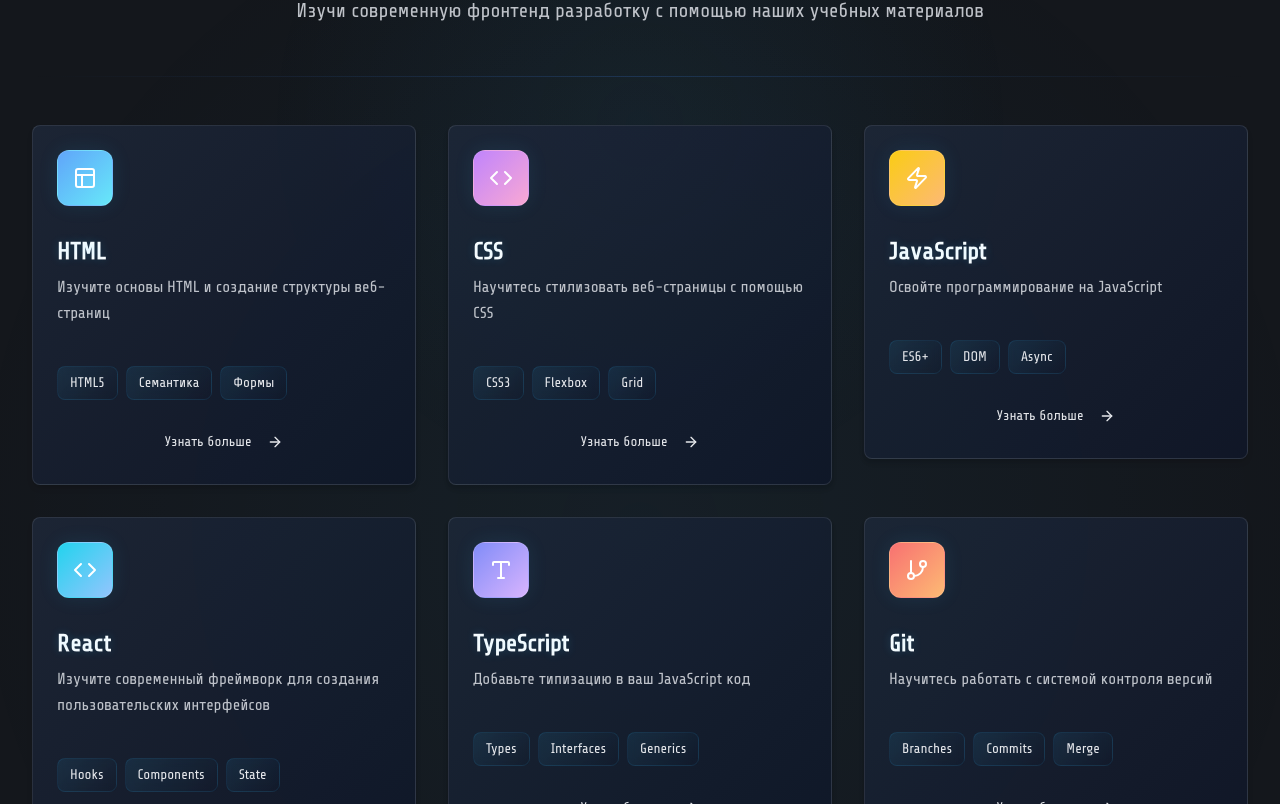
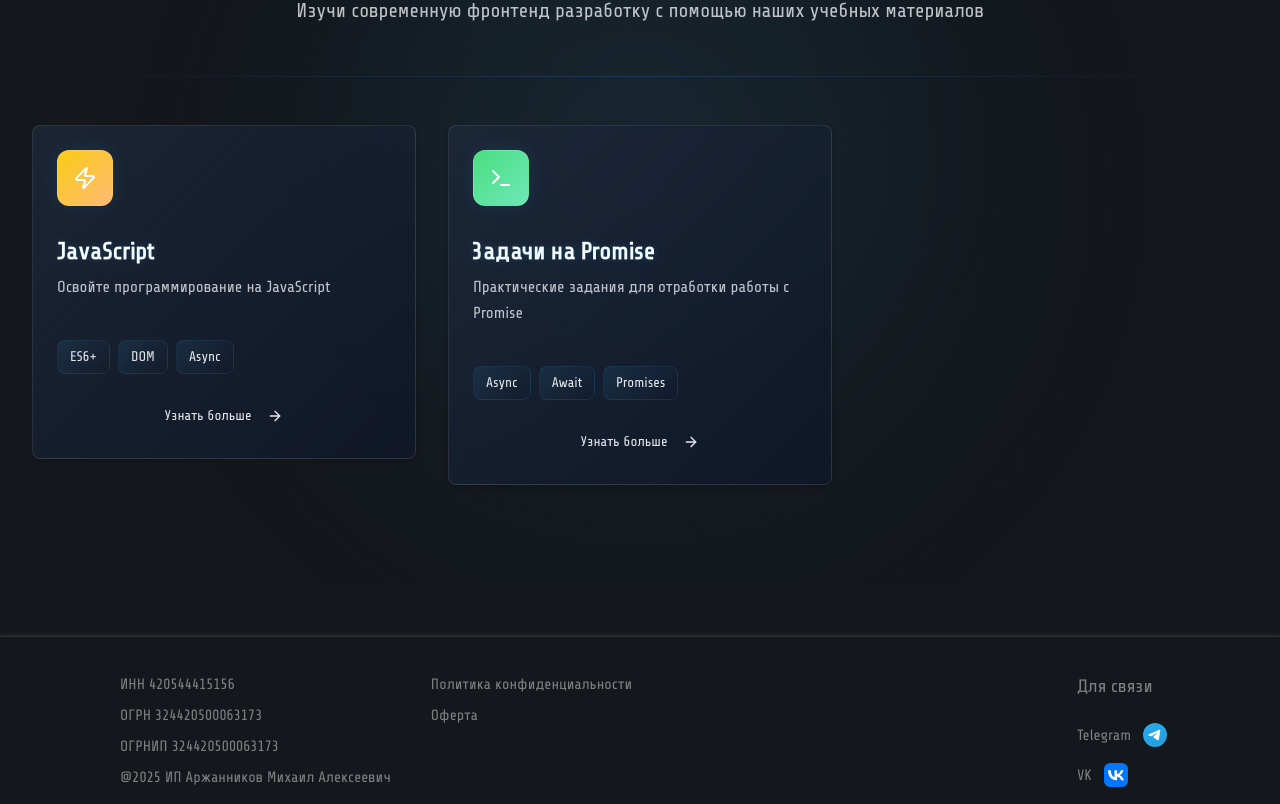
Before and after one commit to art-crazy/school-frontend, a React (Vite) app: page /frontend in a window 1280 px wide. Shown: the part 276-1080 px from the top of the page. Built offline with nearby package versions, Linux system fonts and the light colour scheme.

Commit message:
Закомментил пустые разделы

```diff
--- a/src/pages/Frontend/FrontendPage.tsx
+++ b/src/pages/Frontend/FrontendPage.tsx
@@ -4,26 +4,27 @@
 import { Button } from '@/components/ui/button';
 import { Breadcrumbs } from '@/shared/ui/Breadcrumbs/Breadcrumbs';
 import { motion } from 'framer-motion';
-import { ArrowRight, Code, Layout, Zap, Type, GitBranch, Terminal } from 'lucide-react';
+import { ArrowRight, Zap, Terminal } from 'lucide-react';
 import styles from './FrontendPage.module.scss';
 
 const topics = [
-  {
-    title: 'HTML',
-    description: 'Изучите основы HTML и создание структуры веб-страниц',
-    tags: ['HTML5', 'Семантика', 'Формы'],
-    link: '/frontend/html',
-    gradient: 'from-blue-400 to-cyan-300',
-    icon: <Layout size={24} />
-  },
-  {
-    title: 'CSS',
-    description: 'Научитесь стилизовать веб-страницы с помощью CSS',
-    tags: ['CSS3', 'Flexbox', 'Grid'],
-    link: '/frontend/css',
-    gradient: 'from-purple-400 to-pink-300',
-    icon: <Code size={24} />
-  },
+  //   НЕ УДАЛЯТЬ ЗАКОММЕНТИРОВАННЫЙ КОД
+  // {
+  //   title: 'HTML',
+  //   description: 'Изучите основы HTML и создание структуры веб-страниц',
+  //   tags: ['HTML5', 'Семантика', 'Формы'],
+  //   link: '/frontend/html',
+  //   gradient: 'from-blue-400 to-cyan-300',
+  //   icon: <Layout size={24} />
+  // },
+  // {
+  //   title: 'CSS',
+  //   description: 'Научитесь стилизовать веб-страницы с помощью CSS',
+  //   tags: ['CSS3', 'Flexbox', 'Grid'],
+  //   link: '/frontend/css',
+  //   gradient: 'from-purple-400 to-pink-300',
+  //   icon: <Code size={24} />
+  // },
   {
     title: 'JavaScript',
     description: 'Освойте программирование на JavaScript',
@@ -32,30 +33,30 @@
     gradient: 'from-yellow-400 to-orange-300',
     icon: <Zap size={24} />
   },
-  {
-    title: 'React',
-    description: 'Изучите современный фреймворк для создания пользовательских интерфейсов',
-    tags: ['Hooks', 'Components', 'State'],
-    link: '/frontend/react',
-    gradient: 'from-cyan-400 to-blue-300',
-    icon: <Code size={24} />
-  },
-  {
-    title: 'TypeScript',
-    description: 'Добавьте типизацию в ваш JavaScript код',
-    tags: ['Types', 'Interfaces', 'Generics'],
-    link: '/frontend/typescript',
-    gradient: 'from-indigo-400 to-purple-300',
-    icon: <Type size={24} />
-  },
-  {
-    title: 'Git',
-    description: 'Научитесь работать с системой контроля версий',
-    tags: ['Branches', 'Commits', 'Merge'],
-    link: '/frontend/git',
-    gradient: 'from-red-400 to-orange-300',
-    icon: <GitBranch size={24} />
-  },
+  // {
+  //   title: 'React',
+  //   description: 'Изучите современный фреймворк для создания пользовательских интерфейсов',
+  //   tags: ['Hooks', 'Components', 'State'],
+  //   link: '/frontend/react',
+  //   gradient: 'from-cyan-400 to-blue-300',
+  //   icon: <Code size={24} />
+  // },
+  // {
+  //   title: 'TypeScript',
+  //   description: 'Добавьте типизацию в ваш JavaScript код',
+  //   tags: ['Types', 'Interfaces', 'Generics'],
+  //   link: '/frontend/typescript',
+  //   gradient: 'from-indigo-400 to-purple-300',
+  //   icon: <Type size={24} />
+  // },
+  // {
+  //   title: 'Git',
+  //   description: 'Научитесь работать с системой контроля версий',
+  //   tags: ['Branches', 'Commits', 'Merge'],
+  //   link: '/frontend/git',
+  //   gradient: 'from-red-400 to-orange-300',
+  //   icon: <GitBranch size={24} />
+  // },
   {
     title: 'Задачи на Promise',
     description: 'Практические задания для отработки работы с Promise',
```
